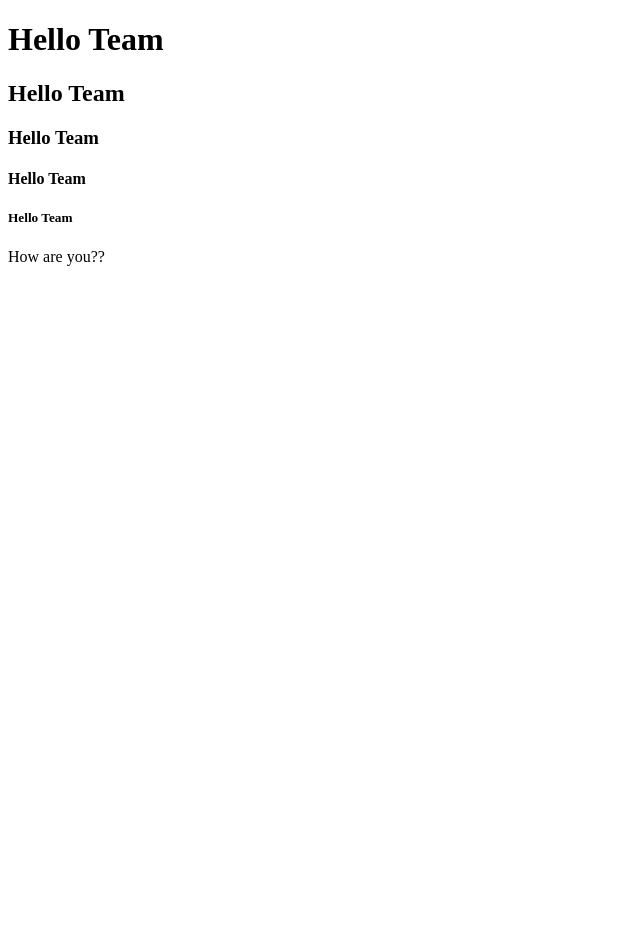
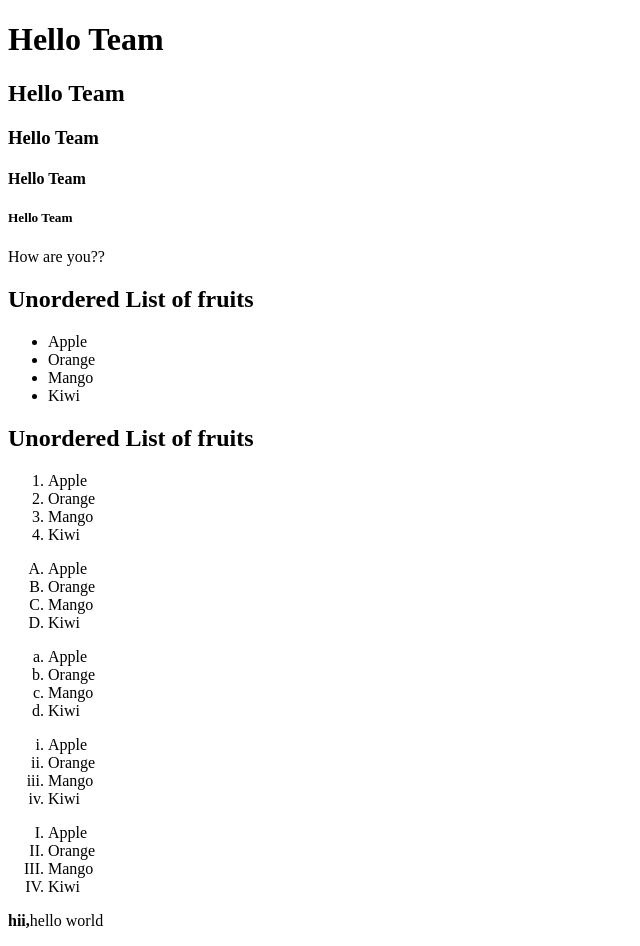
Before and after one commit to rohitrawatcse/practice_html_css, a plain HTML site: page index.html in a window 1280 px wide. Shown: the whole page, without its empty margins (0-640 px from the left). Before the commit the page ends 800 px from the top, so only its background shows below. Drawn offline with Linux system fonts and the light colour scheme.

Commit message:
Code Updated

```diff
--- a/index.html
+++ b/index.html
@@ -4,7 +4,7 @@
     <meta charset="UTF-8">
     <meta http-equiv="X-UA-Compatible" content="IE=edge">
     <meta name="viewport" content="width=device-width, initial-scale=1.0">
-    <title>Document</title>
+    <title>Devnest First Day - 1</title>
 </head>
 <body>
     <h1>Hello Team</h1>
@@ -13,5 +13,51 @@
     <h4>Hello Team</h1>
     <h5>Hello Team</h1>
     <p title="how you are feeling?? well on not">How are you??</p>
+
+    <h2>Unordered List of fruits</h2>
+    <ul>
+        <li>Apple</li>
+        <li>Orange</li>
+        <li>Mango</li>
+        <li>Kiwi</li>
+    </ul>
+
+    <h2>Unordered List of fruits</h2>
+    <ol type="1">
+        <li>Apple</li>
+        <li>Orange</li>
+        <li>Mango</li>
+        <li>Kiwi</li>
+    </ol>
+
+    <ol type="A">
+        <li>Apple</li>
+        <li>Orange</li>
+        <li>Mango</li>
+        <li>Kiwi</li>
+    </ol>
+
+    <ol type="a">
+        <li>Apple</li>
+        <li>Orange</li>
+        <li>Mango</li>
+        <li>Kiwi</li>
+    </ol>
+
+    <ol type="i">
+        <li>Apple</li>
+        <li>Orange</li>
+        <li>Mango</li>
+        <li>Kiwi</li>
+    </ol>
+
+    <ol type="I">
+        <li>Apple</li>
+        <li>Orange</li>
+        <li>Mango</li>
+        <li>Kiwi</li>
+    </ol>
+
+    <p><strong>hii,</strong>hello <en>world</en></p>
 </body>
 </html>
```
